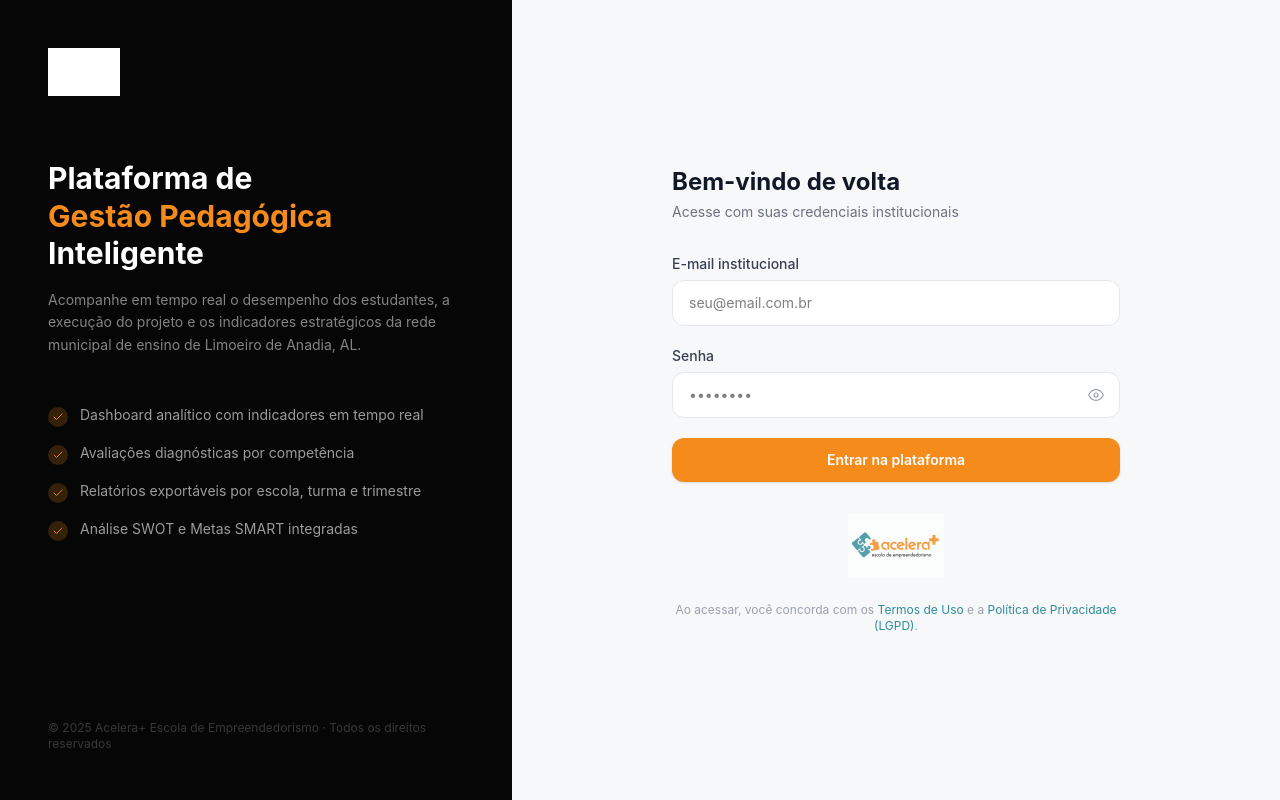
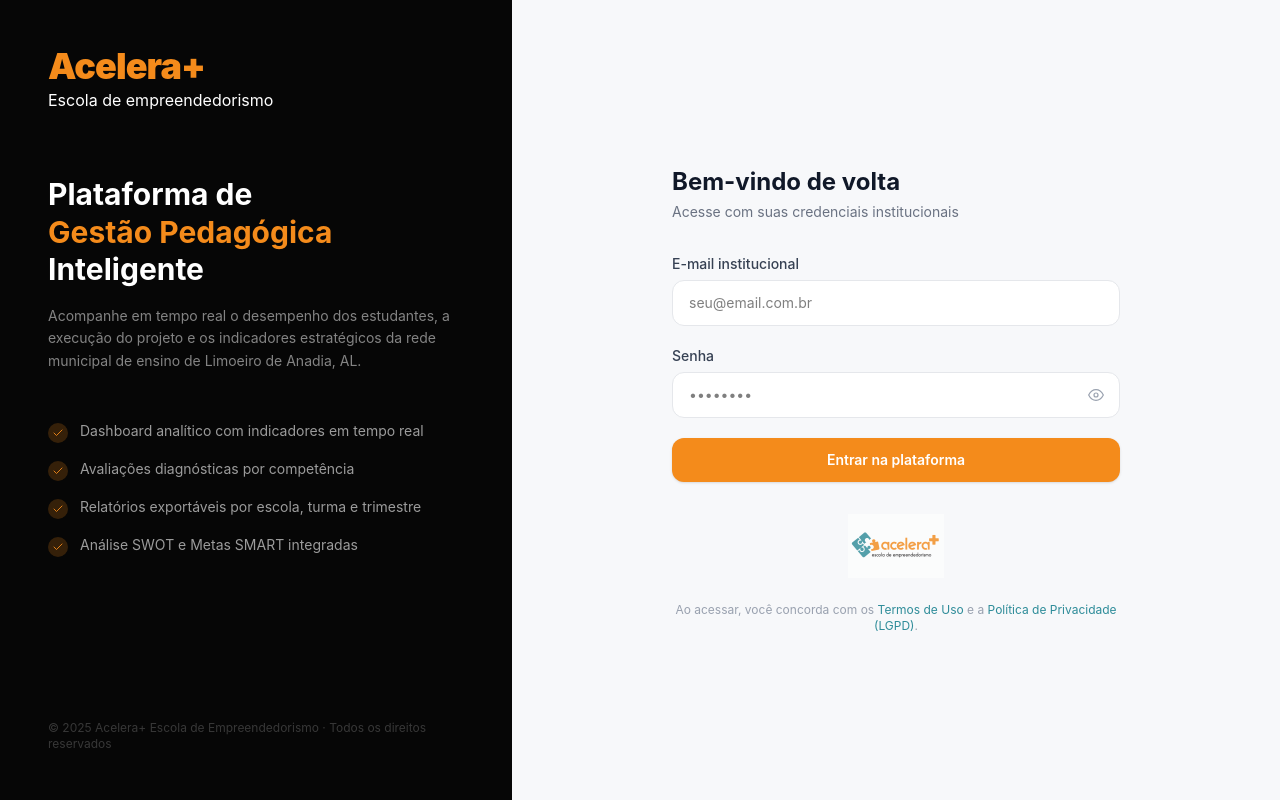
Before and after one commit to maxmelo-coder/Aceleramais, a Next.js app: page /login in a window 1280 px wide. Built offline with nearby package versions, Linux system fonts and the light colour scheme.

Commit message:
feat: adiciona nome Acelera+ e tagline no painel esquerdo do login

```diff
--- a/app/login/page.tsx
+++ b/app/login/page.tsx
@@ -45,8 +45,9 @@
       {/* Left panel */}
       <div className="hidden lg:flex flex-col justify-between w-2/5 bg-[#060606] p-12">
         <div>
-          <div className="flex items-center">
-            <img src="/logo.png" alt="Acelera+" className="h-12 w-auto brightness-0 invert" />
+          <div>
+            <p className="text-4xl font-black text-[#F48B1B] leading-none tracking-tight">Acelera+</p>
+            <p className="text-base text-white mt-1">Escola de empreendedorismo</p>
           </div>
 
           <div className="mt-16">
```
